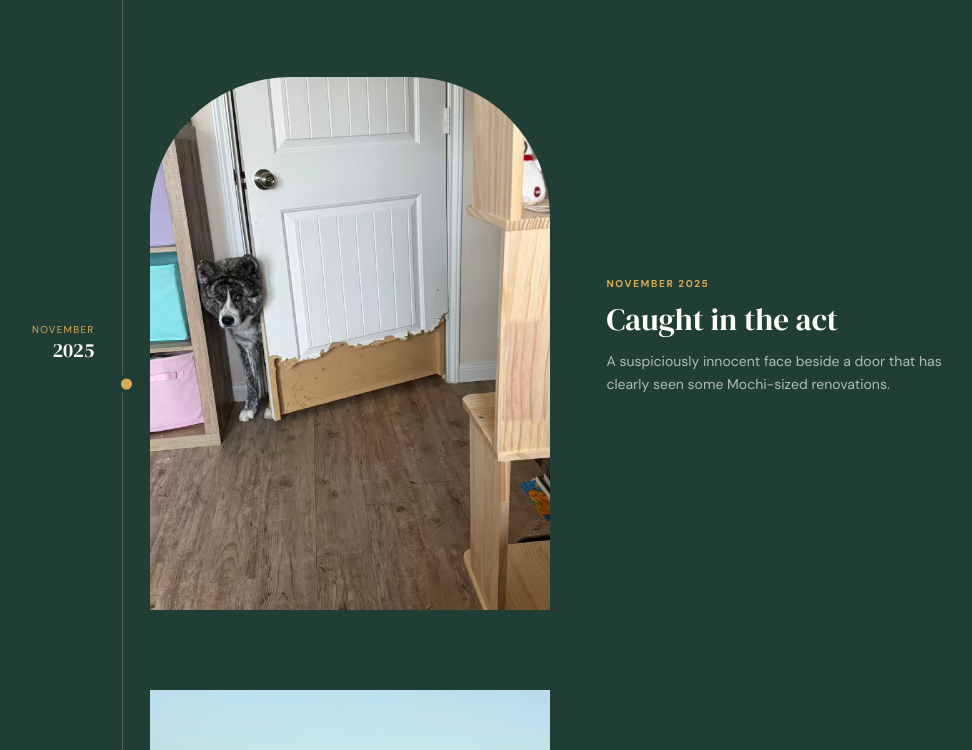
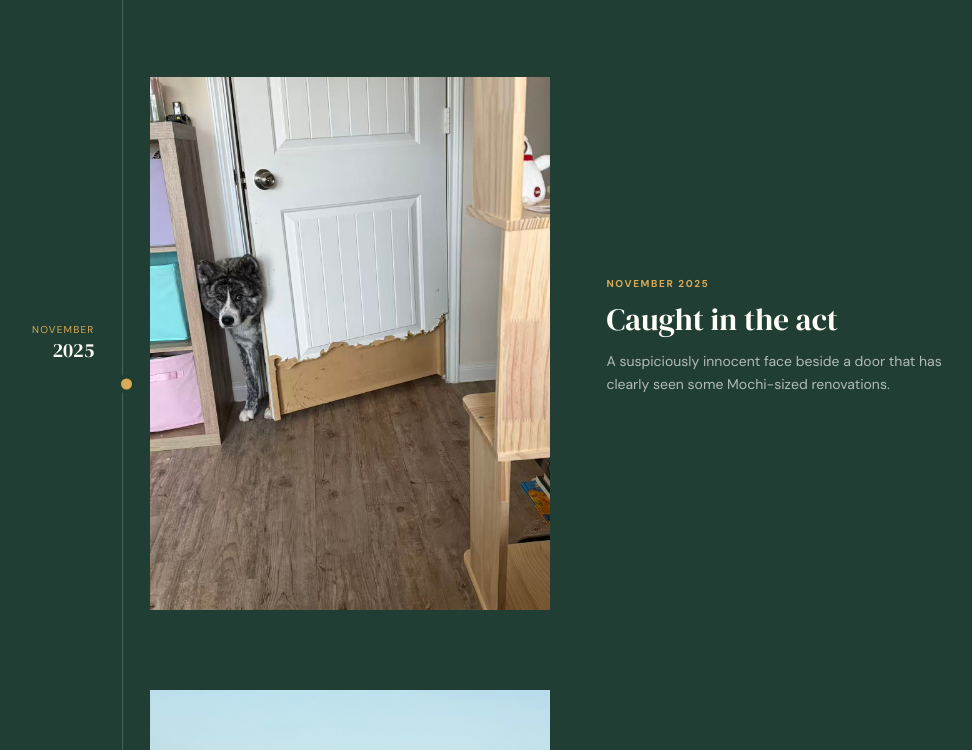
Before and after one commit to hwen42/mochis-story, a plain HTML site: page index.html in a window 1280 px wide. Shown: the part 3670-4420 px from the top of the page, without its empty margins (118-1090 px from the left). Drawn offline with Linux system fonts and the light colour scheme.

Commit message:
Force uncropped timeline photos

```diff
--- a/index.html
+++ b/index.html
@@ -8,7 +8,7 @@
   <link rel="preconnect" href="https://fonts.googleapis.com">
   <link rel="preconnect" href="https://fonts.gstatic.com" crossorigin>
   <link href="https://fonts.googleapis.com/css2?family=DM+Sans:wght@400;500;600;700&family=DM+Serif+Display:ital@0;1&display=swap" rel="stylesheet">
-  <link rel="stylesheet" href="styles.css">
+  <link rel="stylesheet" href="styles.css?v=20260612-2">
 </head>
 <body>
   <header class="site-header">
--- a/styles.css
+++ b/styles.css
@@ -373,12 +373,16 @@ h1 em { color: var(--rust); font-weight: 400; }
 .memory-date span { display: block; color: var(--gold); font-size: 10px; letter-spacing: .12em; text-transform: uppercase; }
 .memory-date strong { font-family: "DM Serif Display"; font-size: 20px; font-weight: 400; }
 .memory-card img {
-  width: 100%; height: auto;
-  object-fit: contain;
-  object-position: center;
+  display: block;
+  width: 100% !important;
+  height: auto !important;
+  max-width: 100%;
+  max-height: none !important;
+  aspect-ratio: auto !important;
+  object-fit: contain !important;
+  object-position: center !important;
+  border-radius: 0;
 }
-.permanent-memory:nth-of-type(even) img { border-radius: 140px 140px 0 0; }
-.landscape-memory img { object-position: 57% 50%; }
 .memory-copy { max-width: 360px; }
 .memory-age { color: var(--gold); font-size: 10px; font-weight: 700; letter-spacing: .16em; text-transform: uppercase; margin: 0 0 12px; }
 .memory-copy h3 { margin: 0 0 12px; font-size: 31px; line-height: 1.1; }
```
